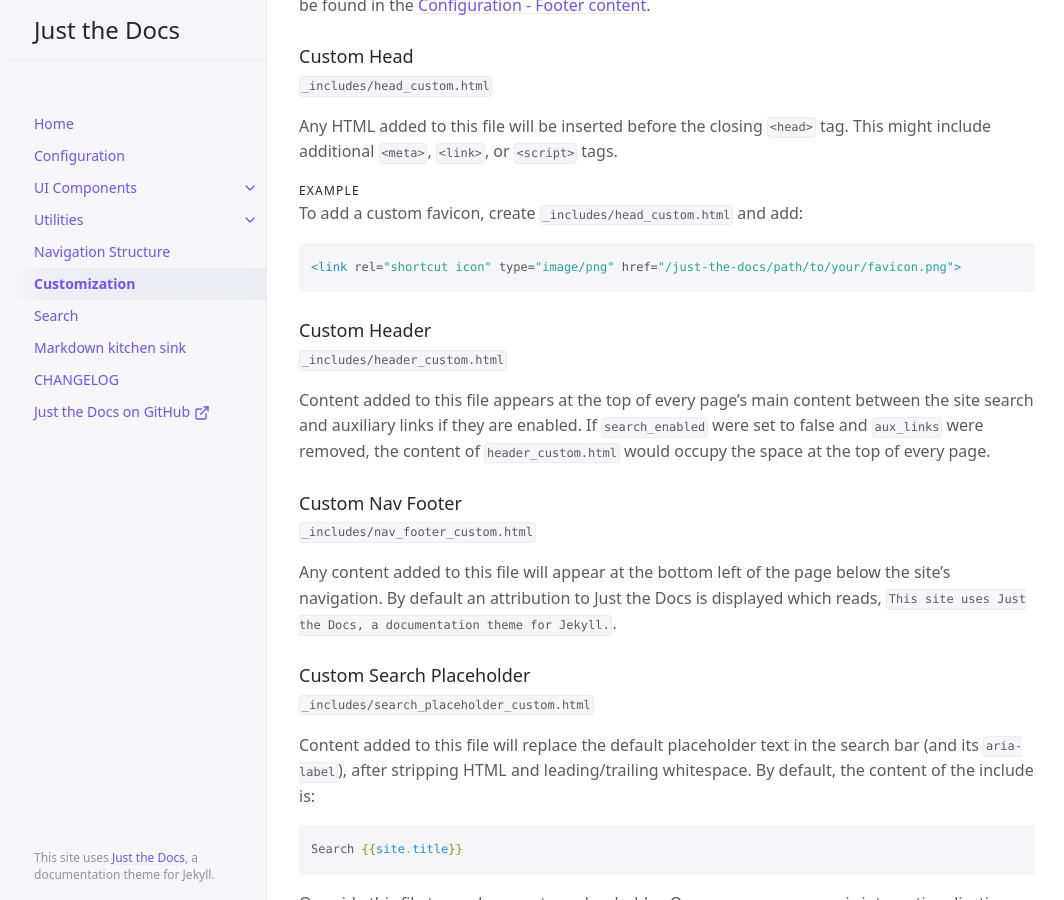
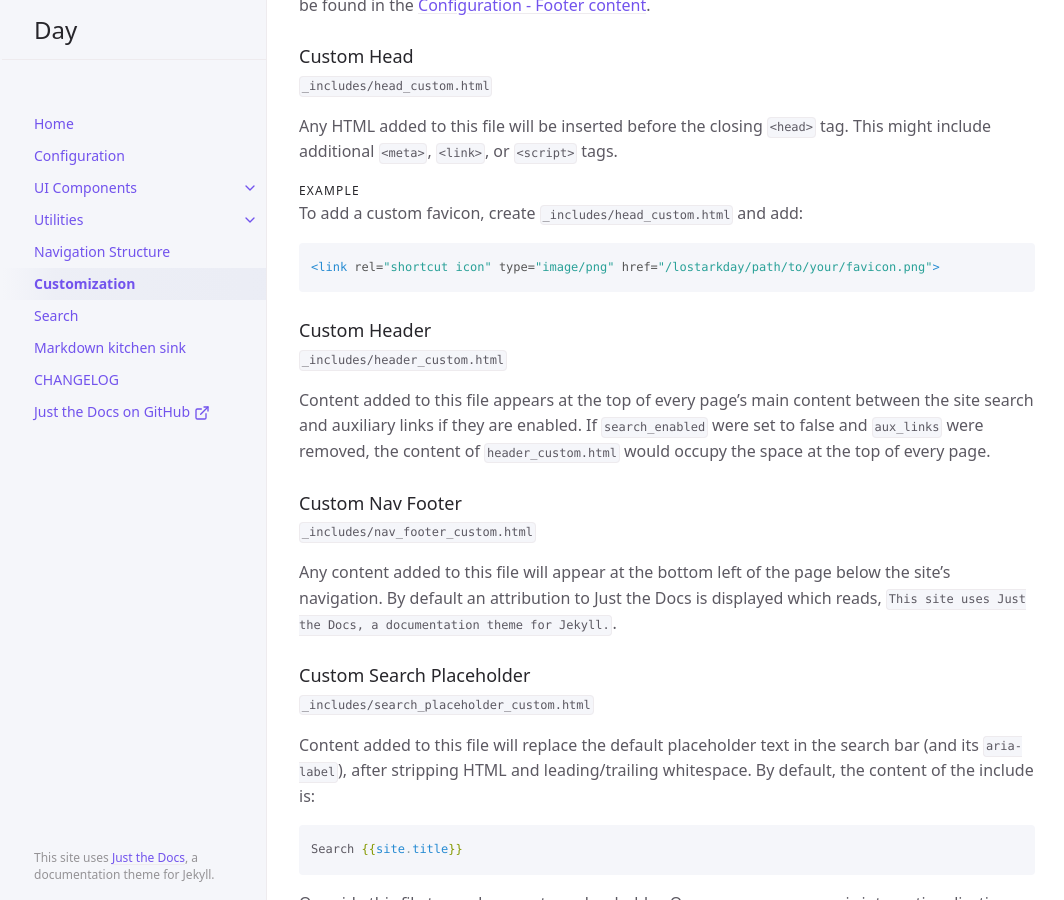
Before and after one commit to Remiing/lostarkday, a Jekyll site: the page built from docs/customization.md, in a window 1280 px wide and 900 px high, scrolled down 3685 px. Shown: the whole window, without its empty margins (105-1169 px from the left). Built offline with Jekyll 4.4.1, drawn with Linux system fonts in a browser that asks for light colours.

Commit message:
Update _config.yml

```diff
--- a/_config.yml
+++ b/_config.yml
@@ -13,10 +13,10 @@
 # you will see them accessed via {{ site.title }}, {{ site.github_repo }}, and so on.
 # You can create any custom variable you would like, and they will be accessible
 # in the templates via {{ site.myvariable }}.
-title: Just the Docs
-description: A Jekyll theme for documentation
-baseurl: "/just-the-docs" # the subpath of your site, e.g. /blog
-url: "https://just-the-docs.github.io" # the base hostname & protocol for your site, e.g. http://example.com
+title: Day
+description: Day guild information
+baseurl: "/lostarkday" # the subpath of your site, e.g. /blog
+url: "https://Remiing.github.io" # the base hostname & protocol for your site, e.g. http://example.com
 
 permalink: pretty
 
```
